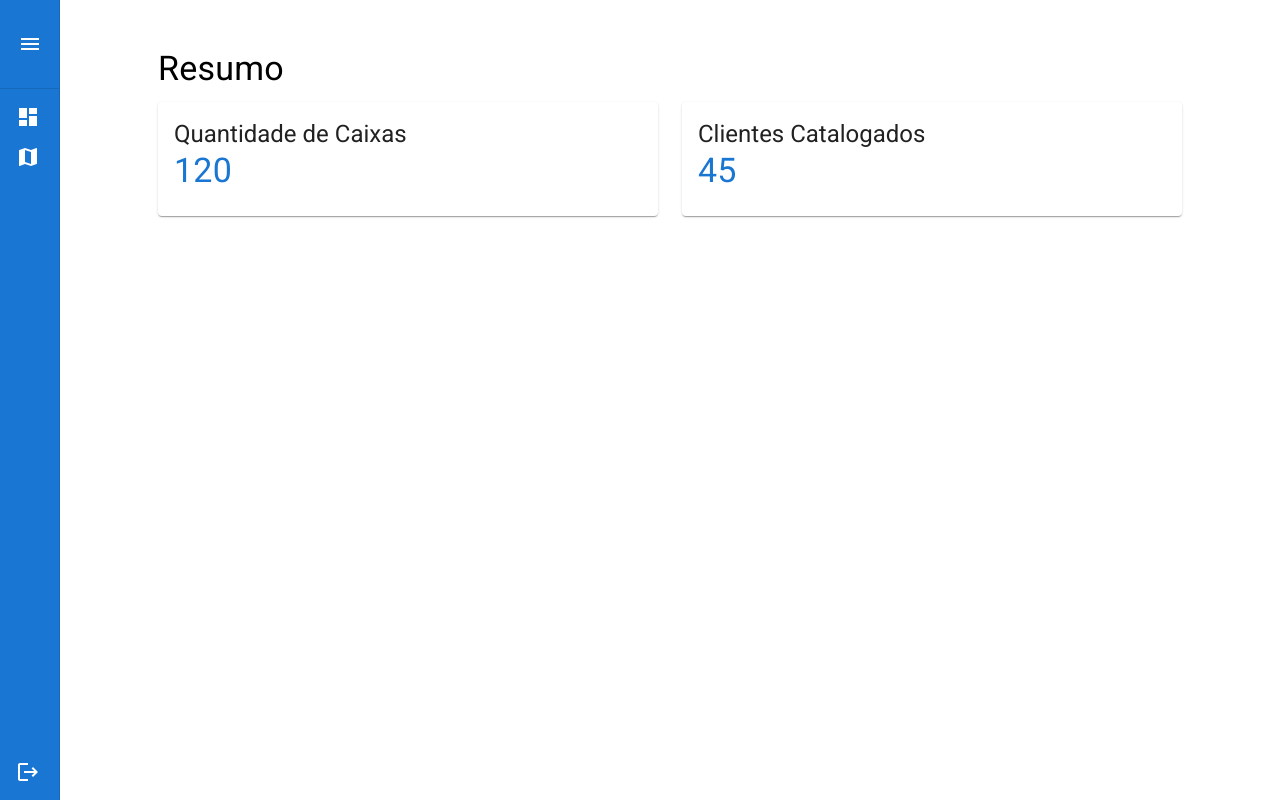
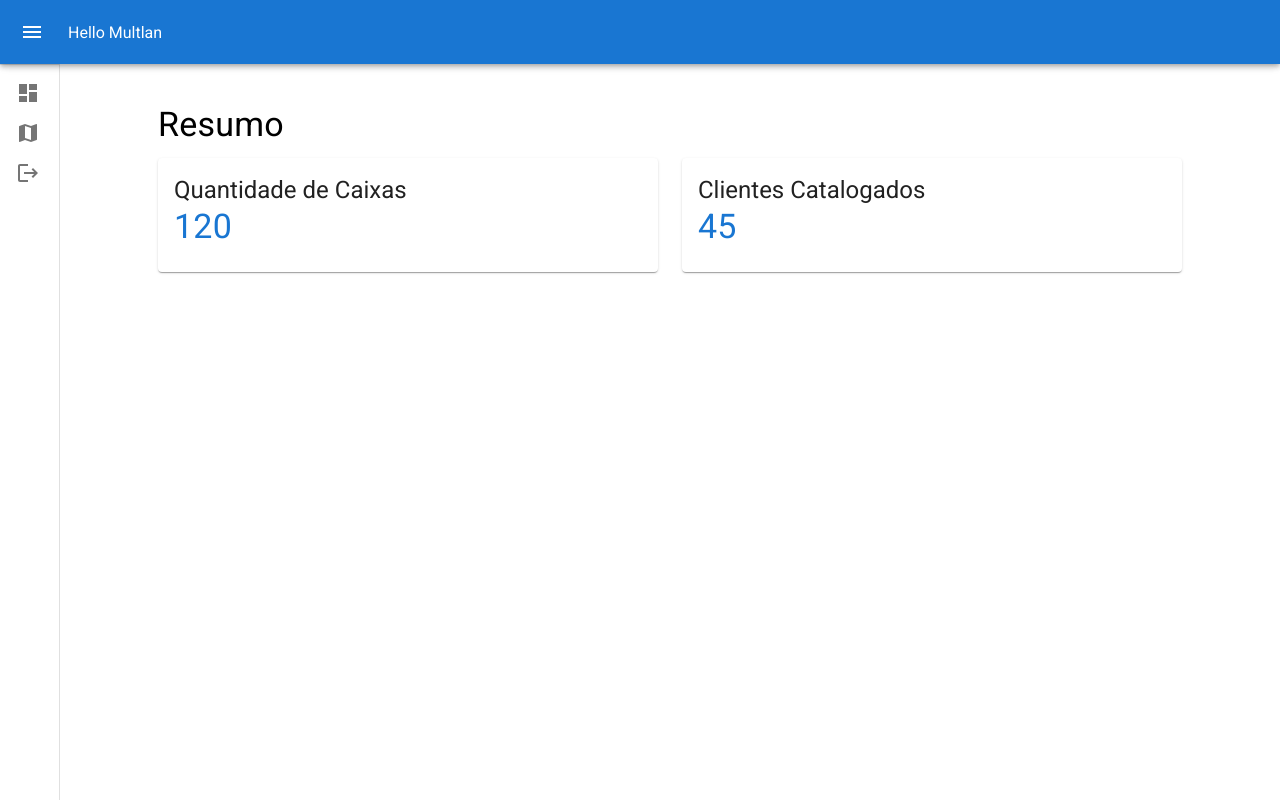
Before and after one commit to ViniR-RB/hello_multlan_front, a React (Vite) app: page /dashboard in a window 1280 px wide. Built offline with nearby package versions, Linux system fonts and the light colour scheme.

Commit message:
feat: create a new layout using app bar and drawer

```diff
--- a/src/core/components/AsideNavigation.tsx
+++ /dev/null
@@ -1,100 +0,0 @@
-import MenuIcon from "@mui/icons-material/Menu";
-import {
-  Box,
-  Divider,
-  Drawer,
-  IconButton,
-  List,
-  ListItem,
-  ListItemIcon,
-  ListItemText,
-  Tooltip,
-} from "@mui/material";
-import React, { useState } from "react";
-import routes from "../routes";
-import { useNavigate } from "react-router-dom";
-import LogoutIcon from '@mui/icons-material/Logout';
-
-function AsideNavigation() {
-  const navigation = useNavigate()
-  const drawerWidth = 240; // Largura do Drawer
-  const [open, setOpen] = useState(false); // Estado para controlar a abertura do Drawer
-
-  // Função para alternar a expansão do menu
-  const handleDrawerToggle = () => {
-    setOpen(!open);
-  };
-
-  return (
-    <Drawer
-      variant="permanent" // Drawer fixo
-      open={open}
-      sx={{
-        width: open ? drawerWidth : 60,
-        flexShrink: 0,
-        [`& .MuiDrawer-paper`]: {
-          width: open ? drawerWidth : 60,
-          boxSizing: "border-box",
-          backgroundColor: "primary.main", // Cor de fundo primária
-          color: "#effaff", // Cor do texto
-          transition: "width 0.3s ease", // Transição suave na largura
-        },
-      }}
-    >
-      <Box
-        sx={{
-          display: "flex",
-          justifyContent: open ? "flex-end" : "center",
-          alignItems: "center", // Alinhamento vertical
-          p: 2,
-          height: "64px", // Altura fixa para o cabeçalho
-        }}
-      >
-        <IconButton onClick={handleDrawerToggle} sx={{ color: "white" }}>
-          <MenuIcon />
-        </IconButton>
-      </Box>
-      <Divider />
-
-      <List sx={{display: 'flex', flexDirection: 'column', height: '100%'}}>
-        {routes.map((route) => (
-          <Tooltip
-          sx={{height: 'min-content'}}
-            onClick={() => {
-              console.log(route.path);
-              navigation(route.path)
-            }}
-            title={!open ? route.name : ""}
-            placement="right"
-            key={route.name}
-          >
-            <ListItem>
-              <ListItemIcon sx={{ color: "white" }}>
-                {React.createElement(route.icon)}
-              </ListItemIcon>
-              {open && <ListItemText primary={route.name} />}
-            </ListItem>
-          </Tooltip>
-        ))}
-
-
-
-         <Tooltip
-        title={!open ? "Logout" : ""}
-        placement="right"
-        sx={{marginTop: 'auto'}}
-      >
-        <ListItem>
-          <ListItemIcon sx={{ color: "white" }}>
-
-            <LogoutIcon />
-          </ListItemIcon>
-          {open && <ListItemText primary="Logout" />}
-        </ListItem>
-      </Tooltip>
-      </List>
-    </Drawer>
-  );
-}
-
-export default AsideNavigation;
--- /dev/null
+++ b/src/core/components/CustomDrawer.tsx
@@ -0,0 +1,71 @@
+import LogoutIcon from "@mui/icons-material/Logout";
+import {
+  Divider,
+  Drawer,
+  List,
+  ListItem,
+  ListItemIcon,
+  ListItemText,
+  Toolbar,
+  Tooltip,
+} from "@mui/material";
+import React from "react";
+import { useNavigate } from "react-router-dom";
+import routes from "../routes";
+
+interface CustomDrawerProps {
+  open: boolean;
+  drawerWidth: number;
+}
+
+function CustomDrawer({ open, drawerWidth }: CustomDrawerProps) {
+  const navigation = useNavigate();
+  const collapsedWidth = 60;
+
+  return (
+    <Drawer
+      variant="permanent"
+      open={open}
+      sx={{
+        overflowX: "hidden",
+        width: open ? drawerWidth : collapsedWidth,
+        flexShrink: 0,
+        transition: "width 0.3s ease", // Transição suave na largura
+        [`& .MuiDrawer-paper`]: {
+          width: open ? drawerWidth : collapsedWidth,
+          overflowX: "hidden",
+          boxSizing: "border-box",
+          transition: "width 0.3s ease", // Transição suave na largura
+        },
+      }}
+    >
+      <Toolbar />
+      <Divider />
+      <List>
+        {routes.map((route) => (
+          <Tooltip
+            key={route.name}
+            title={!open ? route.name : ""}
+            placement="right"
+          >
+            <ListItem onClick={() => navigation(route.path)}>
+              <ListItemIcon>{React.createElement(route.icon)}</ListItemIcon>
+              {open && <ListItemText primary={route.name} />}
+            </ListItem>
+          </Tooltip>
+        ))}
+
+        <Tooltip title={!open ? "Logout" : ""} placement="right">
+          <ListItem onClick={() => console.log("Logout")}>
+            <ListItemIcon>
+              <LogoutIcon />
+            </ListItemIcon>
+            {open && <ListItemText primary="Logout" />}
+          </ListItem>
+        </Tooltip>
+      </List>
+    </Drawer>
+  );
+}
+
+export default CustomDrawer;
--- a/src/core/components/MainLayout.tsx
+++ b/src/core/components/MainLayout.tsx
@@ -1,13 +1,39 @@
-import { Box } from "@mui/material";
-import React from "react";
+import MenuIcon from "@mui/icons-material/Menu";
+import { AppBar, Box, IconButton, Toolbar } from "@mui/material";
+import React, { useState } from "react";
 import { Outlet } from "react-router-dom";
-import AsideNavigation from "./AsideNavigation"; // Importe seu componente AsideNavigation
+import CustomDrawer from "./CustomDrawer"; // Importe seu componente AsideNavigation
+const MainLayout: React.FC = () => {
+  const drawerWidth = 240;
+  const [open, setOpen] = useState<boolean>(false);
 
-const MainLayout: React.FC = () => {
+  // Função para abrir e fechar o Drawer
+  const handleDrawerToggle = () => {
+    setOpen(!open);
+  };
   return (
     <Box sx={{ display: "flex" }}>
-      <AsideNavigation /> {/* Componente de navegação lateral */}
-      <Box component="main" sx={{ flexGrow: 1, p: 3 }}>
+      <AppBar
+        position="fixed"
+        sx={{ zIndex: (theme) => theme.zIndex.drawer + 1 }}
+      >
+        <Toolbar>
+          <IconButton
+            edge="start"
+            color="inherit"
+            aria-label="menu"
+            onClick={handleDrawerToggle}
+            sx={{ mr: 2 }}
+          >
+            <MenuIcon />
+          </IconButton>
+          <Box component="span" sx={{ flexGrow: 1 }}>
+            Hello Multlan
+          </Box>
+        </Toolbar>
+      </AppBar>
+      <CustomDrawer open={open} drawerWidth={drawerWidth} />
+      <Box component="main" sx={{ flexGrow: 1, pt: 10 }}>
         <Outlet />
       </Box>
     </Box>
--- a/src/features/map/pages/MapPage.tsx
+++ b/src/features/map/pages/MapPage.tsx
@@ -1,5 +1,5 @@
 // MapPage.tsx
-import { AppBar, Box, Toolbar, Typography } from "@mui/material";
+import { Box } from "@mui/material";
 import L from "leaflet";
 import "leaflet/dist/leaflet.css";
 import React from "react";
@@ -14,24 +14,22 @@ const icon = new L.Icon({
 });
 
 const MapPage: React.FC = () => {
-  const position: [number, number] = [51.505, -0.09]; // Coordenadas do centro do mapa
+  const position: [number, number] = [-5.168096, -42.791906]; // Coordenadas do centro do mapa
 
   return (
-    <Box sx={{ display: "flex", flexDirection: "column", height: "100vh" }}>
-      {/* AppBar do MUI */}
-      <AppBar position="relative">
-        <Toolbar>
-          <Typography variant="h6" component="div" sx={{ flexGrow: 1 }}>
-            Mapa com AppBar
-          </Typography>
-        </Toolbar>
-      </AppBar>
-
-      {/* Mapa */}
-      <Box sx={{ flexGrow: 1 }}>
+    <Box
+      sx={{
+        display: "flex",
+        flexDirection: "column",
+        height: "100vh",
+        ".leaft-pane": {
+          transform: "translate3d(30px, 0px, 0px)",
+        },
+      }}
+    >
       <MapContainer
         center={position}
-          zoom={13}
+        zoom={15}
         style={{ height: "100%", width: "100%" }}
       >
         <TileLayer
@@ -43,7 +41,6 @@ const MapPage: React.FC = () => {
         </Marker>
       </MapContainer>
     </Box>
-    </Box>
   );
 };
 
```
Also changed, not shown: src/App.tsx (+16 -3 lines), src/core/components/AppBar.tsx (added). Lines whose indentation alone changed are shown as unchanged.
